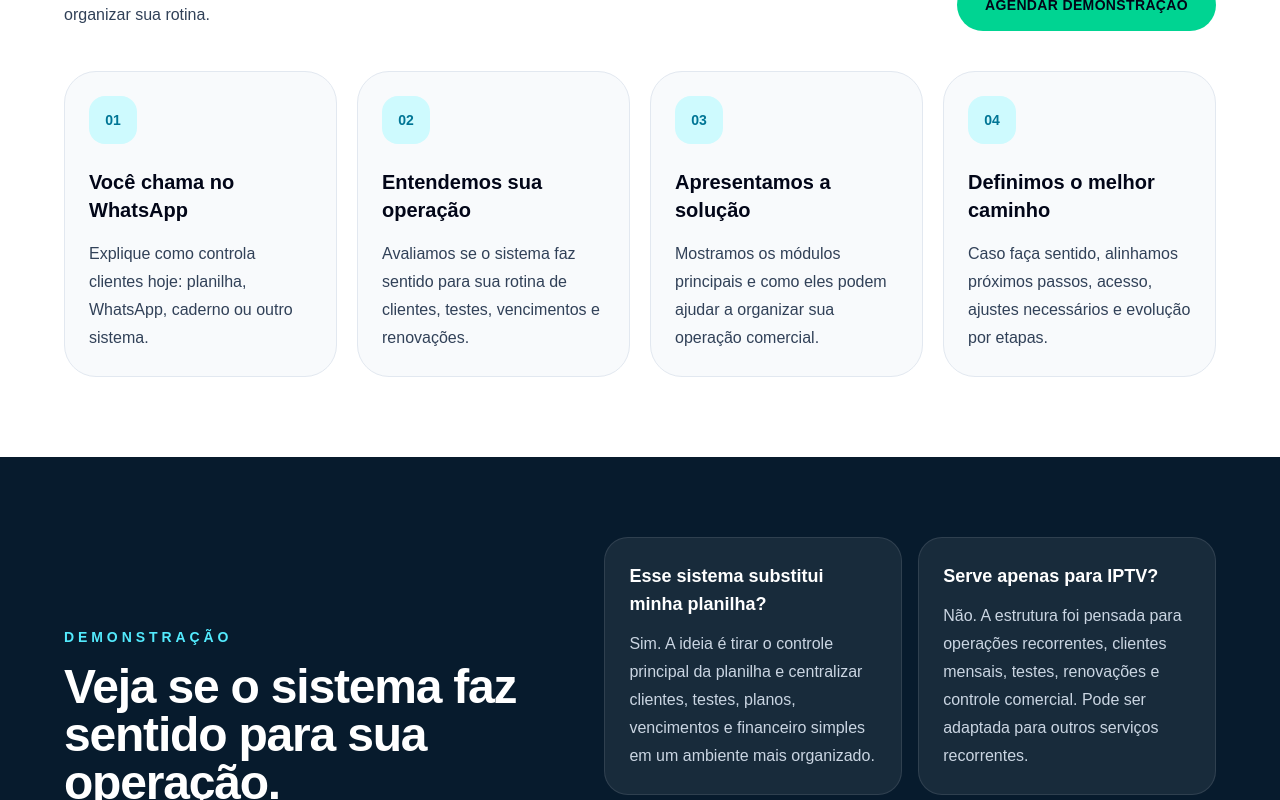
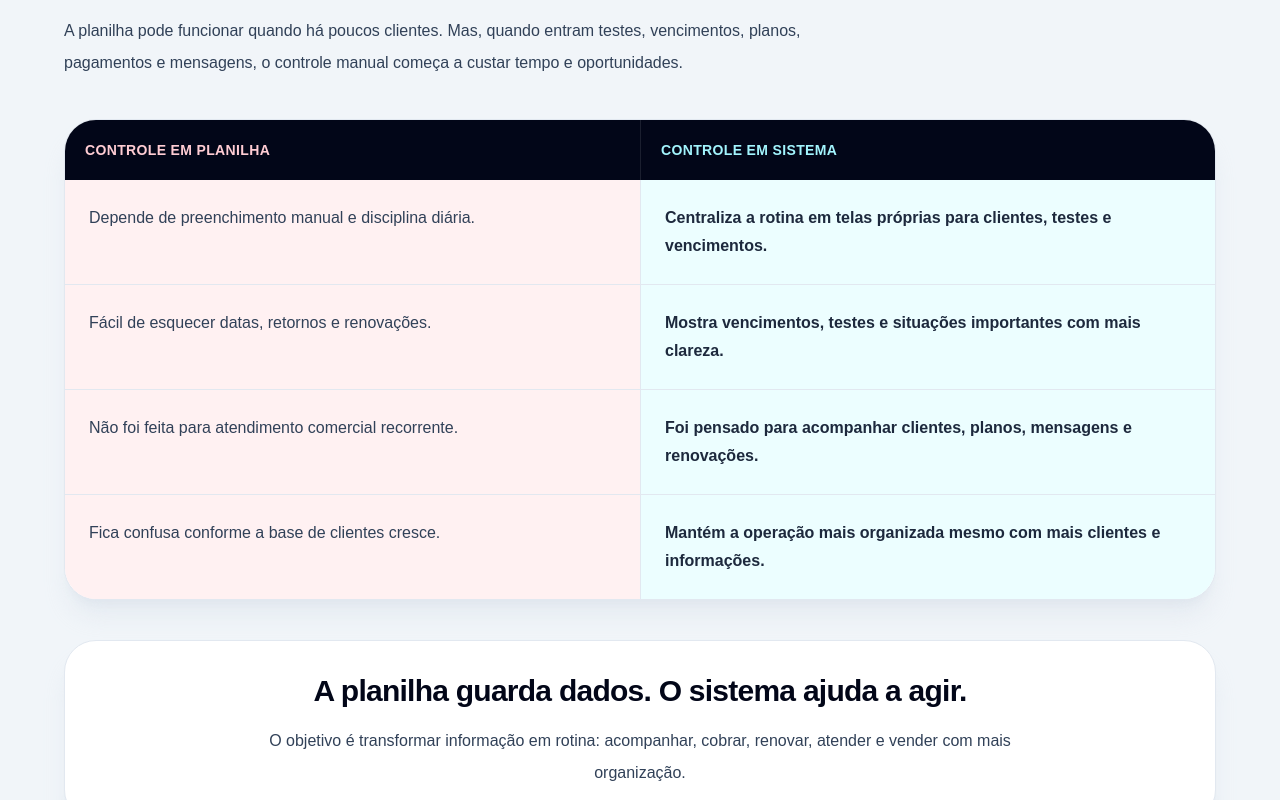
Before and after one commit to mendesrogerm/alms-prime-portal, a Next.js app: page /gestao-de-clientes in a window 1280 px wide. Shown: the part 5500-6300 px from the top of the page. Built offline with nearby package versions, Linux system fonts and the light colour scheme.

Commit message:
Adicionar comparativo planilha e sistema na landing

```diff
--- a/src/app/gestao-de-clientes/page.tsx
+++ b/src/app/gestao-de-clientes/page.tsx
@@ -125,6 +125,25 @@ const comparativos = [
   {
     antes: "Operação dependente da memória e do improviso.",
     depois: "Rotina mais profissional, organizada e preparada para crescer.",
+  },
+];
+
+const comparativoPlanilha = [
+  {
+    planilha: "Depende de preenchimento manual e disciplina diária.",
+    sistema: "Centraliza a rotina em telas próprias para clientes, testes e vencimentos.",
+  },
+  {
+    planilha: "Fácil de esquecer datas, retornos e renovações.",
+    sistema: "Mostra vencimentos, testes e situações importantes com mais clareza.",
+  },
+  {
+    planilha: "Não foi feita para atendimento comercial recorrente.",
+    sistema: "Foi pensado para acompanhar clientes, planos, mensagens e renovações.",
+  },
+  {
+    planilha: "Fica confusa conforme a base de clientes cresce.",
+    sistema: "Mantém a operação mais organizada mesmo com mais clientes e informações.",
   },
 ];
 
@@ -523,6 +542,64 @@ export default function GestaoDeClientesPage() {
         </div>
       </section>
 
+      <section className="px-6 py-20 sm:px-10 lg:px-16">
+        <div className="mx-auto max-w-7xl">
+          <div className="max-w-3xl">
+            <p className="text-sm font-black uppercase tracking-[0.28em] text-cyan-700">
+              Planilha x Sistema
+            </p>
+
+            <h2 className="mt-4 text-4xl font-black tracking-tight text-slate-950 sm:text-5xl">
+              Planilha ajuda no começo. Sistema ajuda a operação crescer.
+            </h2>
+
+            <p className="mt-5 leading-8 text-slate-700">
+              A planilha pode funcionar quando há poucos clientes. Mas, quando
+              entram testes, vencimentos, planos, pagamentos e mensagens, o
+              controle manual começa a custar tempo e oportunidades.
+            </p>
+          </div>
+
+          <div className="mt-10 overflow-hidden rounded-[2rem] border border-slate-200 bg-white shadow-xl shadow-slate-300/30">
+            <div className="grid bg-slate-950 text-white md:grid-cols-2">
+              <div className="p-5 text-sm font-black uppercase tracking-wide text-rose-200">
+                Controle em planilha
+              </div>
+
+              <div className="border-t border-white/10 p-5 text-sm font-black uppercase tracking-wide text-cyan-200 md:border-l md:border-t-0">
+                Controle em sistema
+              </div>
+            </div>
+
+            <div className="divide-y divide-slate-200">
+              {comparativoPlanilha.map((item) => (
+                <div key={item.planilha} className="grid md:grid-cols-2">
+                  <div className="bg-rose-50 p-6">
+                    <p className="leading-7 text-slate-700">{item.planilha}</p>
+                  </div>
+
+                  <div className="border-t border-slate-200 bg-cyan-50 p-6 md:border-l md:border-t-0">
+                    <p className="font-semibold leading-7 text-slate-800">
+                      {item.sistema}
+                    </p>
+                  </div>
+                </div>
+              ))}
+            </div>
+          </div>
+
+          <div className="mt-10 rounded-[2rem] border border-slate-200 bg-white p-8 text-center shadow-xl shadow-slate-300/30">
+            <h3 className="text-3xl font-black tracking-tight text-slate-950">
+              A planilha guarda dados. O sistema ajuda a agir.
+            </h3>
+
+            <p className="mx-auto mt-4 max-w-3xl leading-8 text-slate-700">
+              O objetivo é transformar informação em rotina: acompanhar,
+              cobrar, renovar, atender e vender com mais organização.
+            </p>
+          </div>
+        </div>
+      </section>
       <section className="bg-white px-6 py-20 sm:px-10 lg:px-16">
         <div className="mx-auto max-w-7xl">
           <div className="flex flex-col justify-between gap-6 md:flex-row md:items-end">
```
